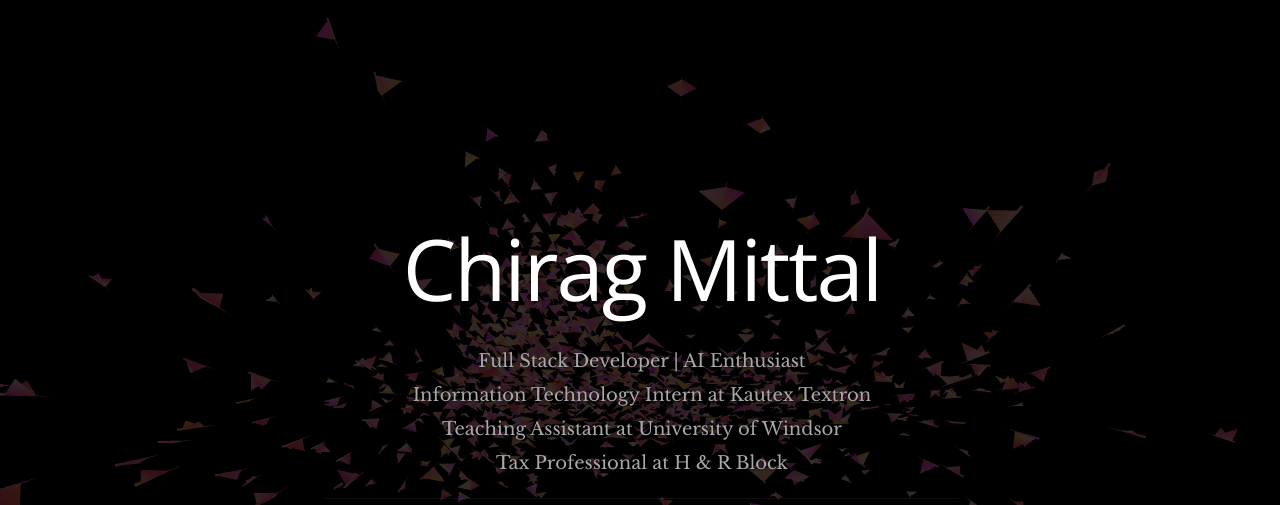
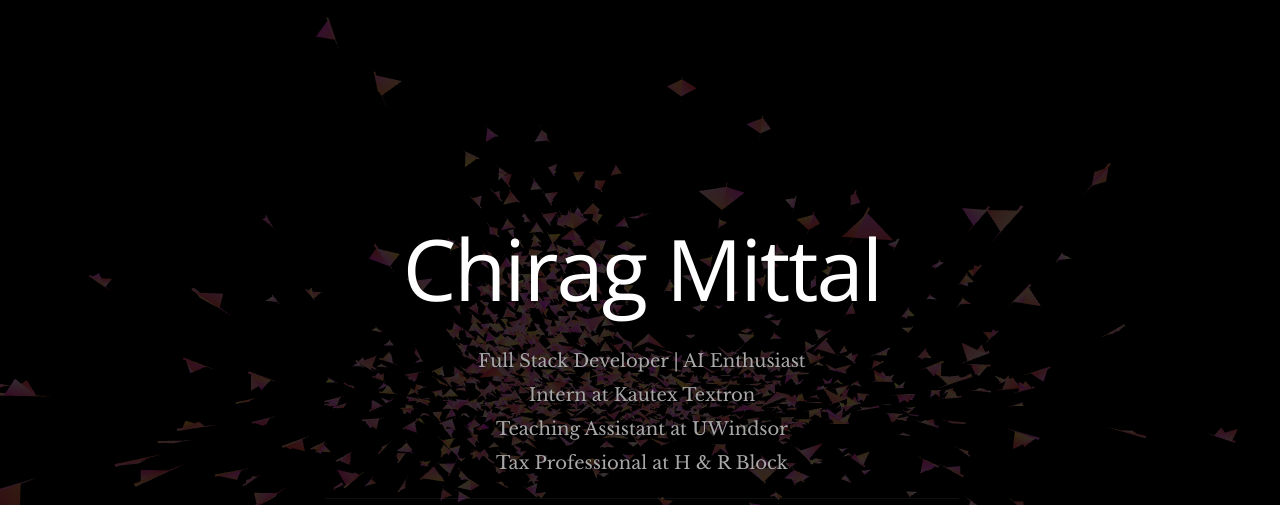
Before and after one commit to mittalc/mittalc.github.io0, a plain HTML site: page index.html in a window 1280 px wide. Shown: the top 505 px of the page. Drawn offline with nearby package versions, Linux system fonts and the light colour scheme; animation ran at ten frames a second.

Commit message:
Update index.html

```diff
--- a/index.html
+++ b/index.html
@@ -34,9 +34,9 @@
          <div class="p-wrapper">
             <h3 >Full Stack Developer | AI Enthusiast</h3>
 
-            <h3 class="diff">Information Technology Intern at Kautex Textron
+            <h3 class="diff"> Intern at Kautex Textron
             </h3>
-            <h3 class="diff">Teaching Assistant at University of Windsor</h3>
+            <h3 class="diff">Teaching Assistant at UWindsor</h3>
             <h3 class="diff">Tax Professional at H & R Block</h3>
          </div>
             <hr>
```
